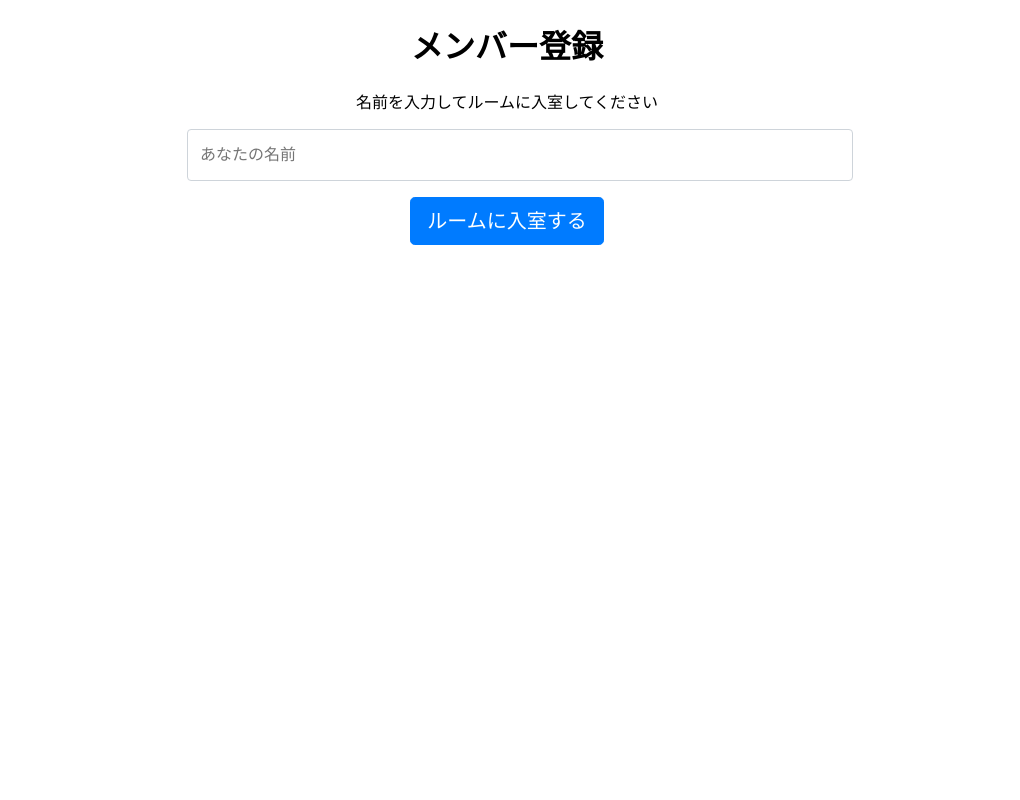
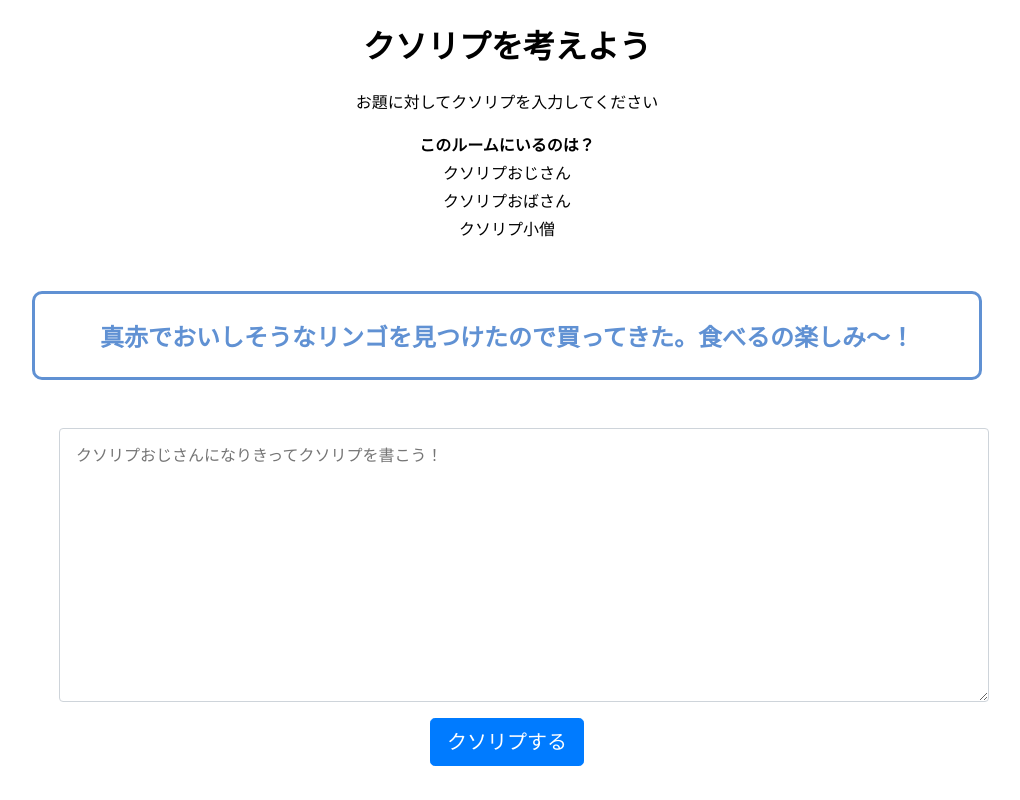
Before and after one commit to t1gerk1ngd0m/kusorip-maker-web, a React (Create React App) app: page /rooms/1 in a window 1280 px wide. Shown: the whole page, without its empty margins (133-1153 px from the left). Built offline with nearby package versions, Linux system fonts and the light colour scheme; no server answers.

Commit message:
ルームページ

```diff
--- a/src/App.css
+++ b/src/App.css
@@ -70,7 +70,7 @@
 }
 
 .form-panel {
-  width: 50%;
+  width: 70%;
   margin: 0 auto;
 }
 
@@ -92,3 +92,42 @@
   border-radius: .25rem;
   transition: border-color .15s ease-in-out,box-shadow .15s ease-in-out;
 }
+
+.form-text {
+  padding: .375rem .75rem;
+  display: block;
+  width: 100%;
+  font-size: 1rem;
+  line-height: 1.5;
+  color: #495057;
+  background-color: #fff;
+  background-clip: padding-box;
+  border: 1px solid #ced4da;
+  border-radius: .25rem;
+  transition: border-color .15s ease-in-out,box-shadow .15s ease-in-out;
+}
+
+.form-text {
+  padding: 1em 1em;
+}
+
+.table {
+  margin: 0 auto;
+}
+
+.theme-box {
+  padding: 1em 1em;
+  font-weight: bold;
+  font-size: 24px;
+  color: #6091d3;/*文字色*/
+  background: #FFF;
+  border: solid 3px #6091d3;/*線*/
+  border-radius: 10px;/*角の丸み*/
+  width: 70%;
+  margin: 2em auto ;
+}
+
+.theme-box p {
+  margin: 0;
+  padding: 0;
+}
--- a/src/App.tsx
+++ b/src/App.tsx
@@ -2,17 +2,21 @@ import { BrowserRouter, Route, Switch } from 'react-router-dom';
 import './App.css';
 import TopPage from './TopPage'
 import NewMemberPage from './NewMemberPage'
+import RoomPage from './RoomPage'
 
 const App = () => {
   return (
     <div className="App">
       <BrowserRouter>
         <Switch>
+          <Route path='/rooms/:id/members/new'>
+            <NewMemberPage/>
+          </Route>
+          <Route path='/rooms/:id'>
+            <RoomPage/>
+          </Route>
           <Route exact path='/'>
             <TopPage/>
-          </Route>
-          <Route path='/rooms/:id'>
-            <NewMemberPage/>
           </Route>
         </Switch>
       </BrowserRouter>
--- /dev/null
+++ b/src/RoomPage.tsx
@@ -0,0 +1,46 @@
+import './App.css';
+import { useState, useEffect } from 'react';
+import { useQuery, useMutation, gql } from '@apollo/client';
+import { useHistory } from 'react-router-dom';
+
+const RoomPage = () => {
+  return (
+    <>
+      <div>
+        <h1>クソリプを考えよう</h1>
+        <p>お題に対してクソリプを入力してください</p>
+      </div>
+      <table className="table">
+        <thead>
+          <tr><th>このルームにいるのは？</th></tr>
+        </thead>
+        <tbody>
+          <tr><td>クソリプおじさん</td></tr>
+          <tr><td>クソリプおばさん</td></tr>
+          <tr><td>クソリプ小僧</td></tr>
+        </tbody>
+      </table>
+      <div className="theme-box">
+        <p>真赤でおいしそうなリンゴを見つけたので買ってきた。食べるの楽しみ～！</p>
+      </div>
+      <form className="form-panel">
+        <div className="form-group">
+          <textarea
+            cols={90}
+            rows={10}
+            placeholder="クソリプおじさんになりきってクソリプを書こう！"
+            className="form-text"
+          ></textarea>
+        </div>
+        <button
+          className="btn btn-blue btn-lg"
+          type="submit"
+        >
+          クソリプする
+        </button>
+      </form>
+    </>
+  )
+}
+
+export default RoomPage;
```
